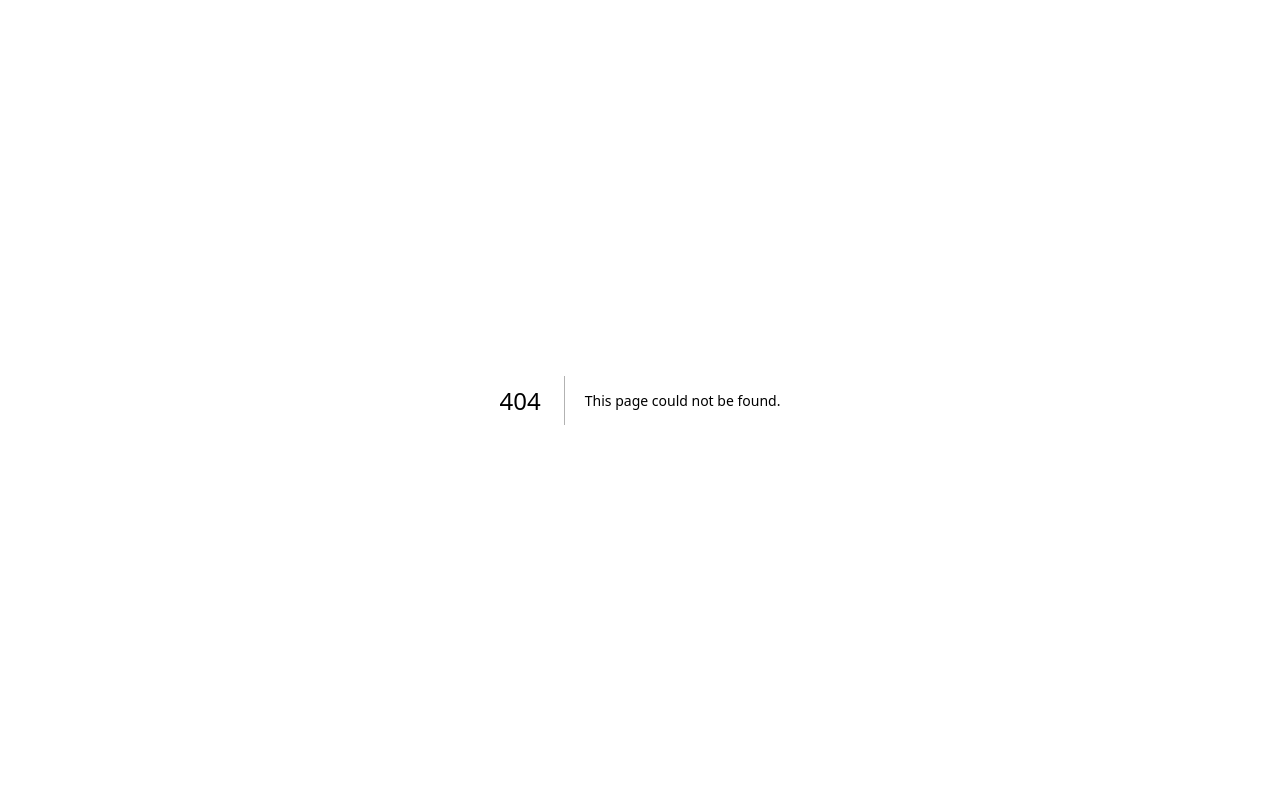
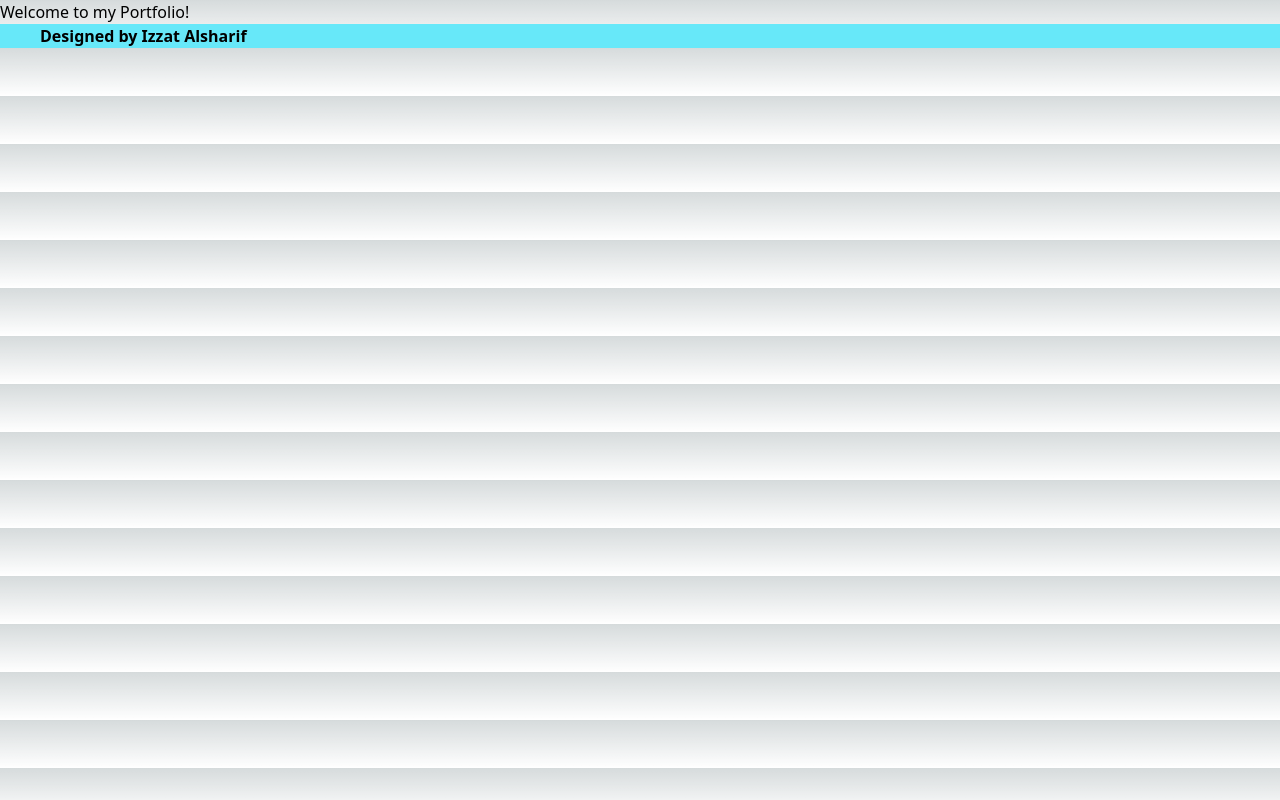
Before and after one commit to izzat5233/personal-portfolio, a Next.js app: page /home in a window 1280 px wide. Before the commit this address had no page. Built offline with nearby package versions, Linux system fonts and the light colour scheme.

Commit message:
initial setup

```diff
--- /dev/null
+++ b/src/components/Footer.js
@@ -0,0 +1,7 @@
+export default function Footer() {
+    return (
+        <div>
+            <h3 className={`container mx-auto px-10 bg-cyan-300 font-black`}>Designed by Izzat Alsharif</h3>
+        </div>
+    );
+}
--- /dev/null
+++ b/src/pages/_app.js
@@ -0,0 +1,16 @@
+import "../app/globals.css";
+import Footer from "@/components/Footer";
+import Head from "next/head";
+
+export default function MyApp({Component, pageProps}) {
+    return (
+        <>
+            <Head>
+                <html lang="en"/>
+                <title>Portfolio</title>
+            </Head>
+            <Component {...pageProps}/>
+            <Footer/>
+        </>
+    );
+}
--- /dev/null
+++ b/src/pages/home.js
@@ -0,0 +1,7 @@
+export default function Home() {
+    return (
+        <>
+            <h1 className={`container mx-auto`}>Welcome to my Portfolio!</h1>
+        </>
+    );
+}
--- /dev/null
+++ b/src/pages/menu.js
@@ -0,0 +1,5 @@
+export default function Menu() {
+    return (
+        <h1>Hello World!</h1>
+    );
+}
```
